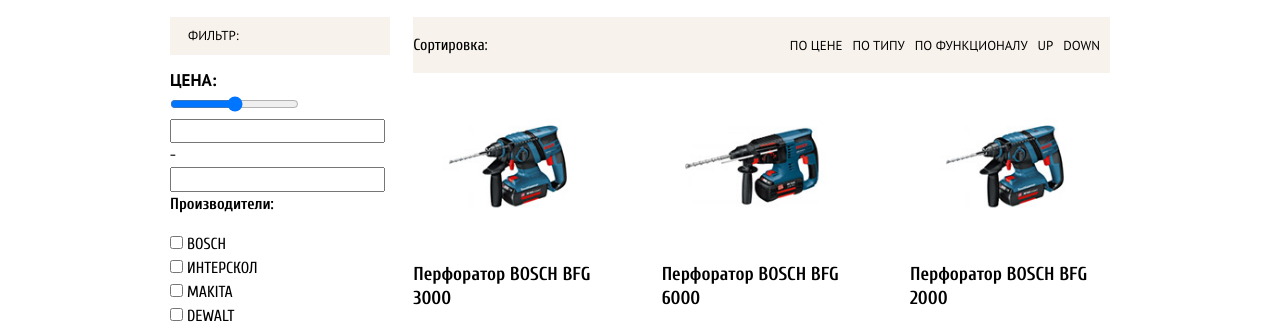
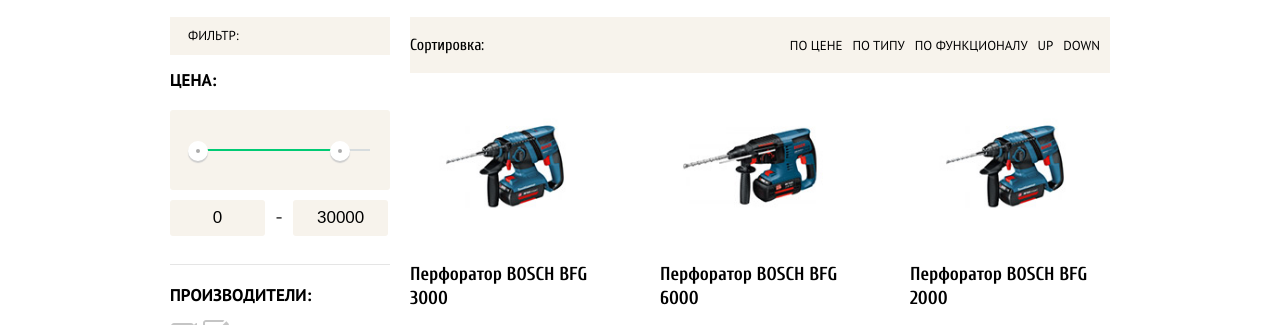
Before and after one commit to thoriel/149807-technomart, a plain HTML site: page catalog.html in a window 1280 px wide. Shown: the part 471-796 px from the top of the page. Drawn offline with Linux system fonts and the light colour scheme.

Commit message:
Сделал часть формы в каталоге

```diff
--- a/catalog.html
+++ b/catalog.html
@@ -114,32 +114,43 @@
               <span class="filter-title">Фильтр:</span>
               <div class="form-section form-section-price">
                 <b class="price-title">Цена:</b>
-                <input type="range">
-                <input type="text" placeholder="0">
-                <span>-</span>
-                <input type="text" placeholder="30000">
+                <div class="range-filter">
+                  <div class="range-controls">
+                    <div class="scale">
+                      <div class="bar"></div>
+                    </div>
+                    <div class="toggle toggle-min"></div>
+                    <div class="toggle toggle-max"></div>
+                  </div>
+                  <div class="price-controls">
+                    <label class="min-price"><input type="text" name="min-price" value="0"></label>
+                    <span>-</span>
+                    <label class="max-price"><input type="text" name="max-price" value="30000"></label>
+                  </div>
+                </div>
               </div>
+              <hr class="line">
               <div class="form-section form-section-produce">
-                <b>Производители:</b>
+                <b class="produce-title">Производители:</b>
                 <ul>
-                  <li>
-                    <input type="checkbox" id="bosch">
+                  <li class="filter-option">
+                    <input class="visually-hidden filter-input filter-input-checkbox" type="checkbox" id="bosch" name="filter-bosch" checked>
                     <label for="bosch">BOSCH</label>
                   </li>
-                  <li>
-                    <input type="checkbox" id="interscol">
+                  <li class="filter-option">
+                    <input class="visually-hidden filter-input filter-input-checkbox" type="checkbox" id="interscol" name="filter-interscol">
                     <label for="interscol">ИНТЕРСКОЛ</label>
                   </li>
-                  <li>
-                    <input type="checkbox" id="makita">
+                  <li class="filter-option">
+                    <input class="visually-hidden filter-input filter-input-checkbox" type="checkbox" id="makita" name="filter-makita" checked>
                     <label for="makita">MAKITA</label>
                   </li>
-                  <li>
-                    <input type="checkbox" id="dewalt">
+                  <li class="filter-option">
+                    <input class="visually-hidden filter-input filter-input-checkbox" type="checkbox" id="dewalt" name="filter-dewalt">
                     <label for="dewalt">DEWALT</label>
                   </li>
-                  <li>
-                    <input type="checkbox" id="hitachi">
+                  <li class="filter-option">
+                    <input class="visually-hidden filter-input filter-input-checkbox" type="checkbox" id="hitachi" name="filter-hitachi">
                     <label for="hitachi">HITACHI</label>
                   </li>
                 </ul>
--- a/css/styles.css
+++ b/css/styles.css
@@ -1475,9 +1475,160 @@
     font-family: 'PTSans', 'Arial', sans-serif;
 }
 
+.form-section-price {
+    margin-bottom: 28px;
+}
+
+.range-filter {
+    width: 220px;
+    margin-top: 15px;
+}
+
+.range-controls {
+    position: relative;
+    box-sizing: border-box;
+    height: 80px;
+    background: #f7f3ec;
+    border-radius: 3px;
+    margin-bottom: 10px;
+    padding-top: 39px;
+    padding-left: 20px;
+    padding-right: 20px;
+}
+
+.range-controls .scale {
+    height: 2px;
+    background: #d7dcde;
+}
+
+.range-controls .bar {
+    width: 80%;
+    height: 2px;
+    background: #00ca74;
+}
+
+.range-controls .toggle {
+    position: absolute;
+    top: 31px;
+    left: 0;
+    width: 4px;
+    height: 4px;
+    padding: 0;
+    border: 8px solid #fff;
+    background-color: #ababab;
+    box-shadow: 0 2px 1px 0 #cfcfcf;
+    border-radius: 50%;
+    cursor: pointer;
+}
+
+.range-controls .toggle-min {
+    left: 18px;
+}
+
+.range-controls .toggle-max {
+    left: 160px;
+}
+
+.price-controls {
+    font-size: 0;
+}
+
+.price-controls label {
+    box-sizing: border-box;
+    display: inline-block;
+    font-size: 17px;
+    text-transform: uppercase;
+}
+
+.price-controls input {
+    box-sizing: border-box;
+    width: 95px;
+    padding: 8px 10px;
+    font-family: "PT Sans", "Arial", sans-serif;
+    font-size: 17px;
+    text-align: center;
+    border: none;
+    border-radius: 3px;
+    background: #f7f3ec;
+}
+
+.max-price {
+    text-align: right;
+}
+
+.min-price + span {
+    font-size: 17px;
+    margin: 0 11px;
+}
+
 .form-section ul {
     list-style: none;
     padding: 0;
+}
+
+.line {
+    border: 1px solid #e5e5e5;
+    border-bottom-width: 0;
+}
+
+.form-section-produce {
+    margin: 0;
+    padding: 0;
+    margin-top: 15px;
+    margin-bottom: 10px;
+}
+
+.form-section-produce .produce-title {
+    display: block;
+    margin: 0;
+    margin-bottom: 10px;
+    font-size: 17px;
+    line-height: 30px;
+    text-transform: uppercase;
+    font-family: 'PTSans', 'Arial', sans-serif;
+}
+
+.form-section-produce ul {
+    margin: 0;
+    padding: 0;
+}
+
+.filter-option {
+    margin-bottom: 10px;
+    padding-left: 33px;
+}
+
+.filter-option label {
+    position: relative;
+    display: block;
+    cursor: pointer;
+}
+
+.filter-option input[type=checkbox]+label {
+    font-size: 17px;
+    line-height: 30px;
+    font-family: "PT Sans","Arial",sans-serif;
+    text-transform: uppercase;
+}
+
+.filter-input-checkbox + label::before {
+    content: '';
+    position: absolute;
+    top: 3px;
+    left: -32px;
+    width: 26px;
+    height: 26px;
+    background: url(../img/checkbox-off.svg);
+}
+
+.filter-input-checkbox:checked + label::after {
+    content: "";
+    position: absolute;
+    top: 0;
+    left: 0;
+    width: 26px;
+    height: 26px;
+    background: url(../img/checkbox-on.svg);
 }
 
 /*====================  ==========================*/
```
